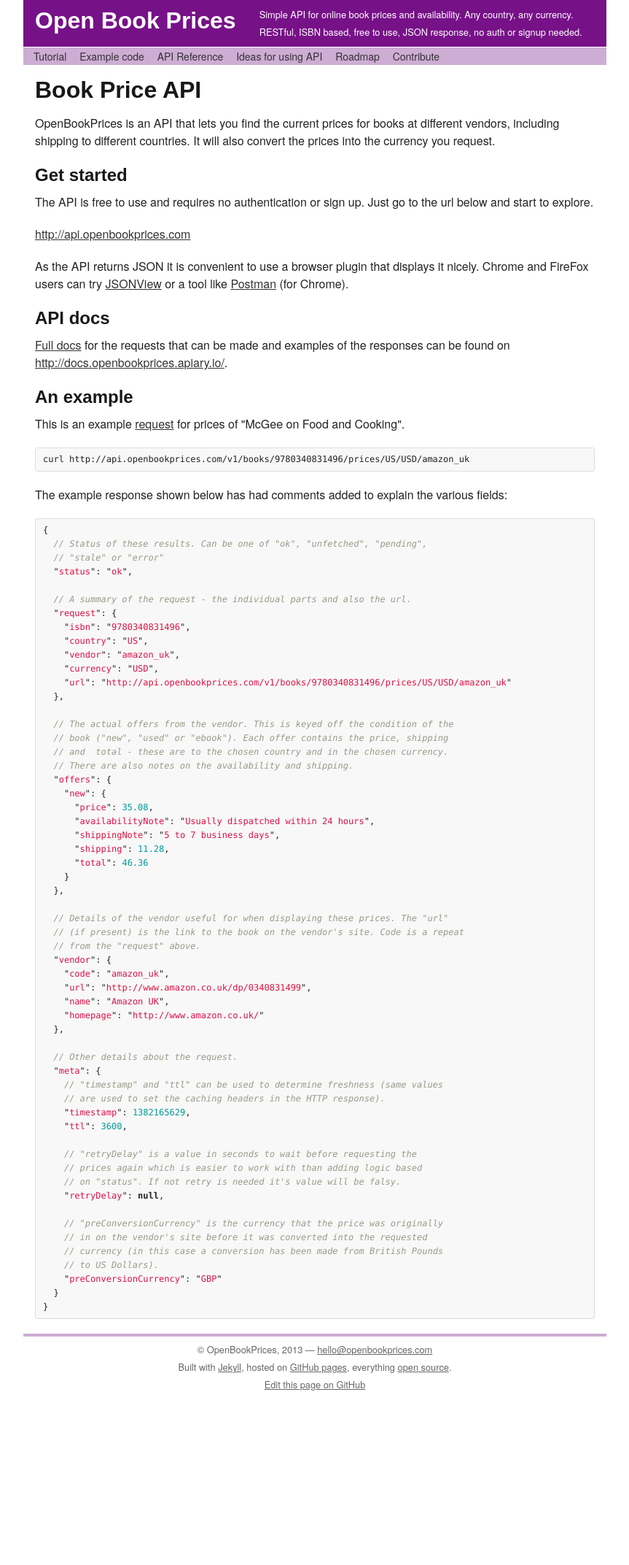
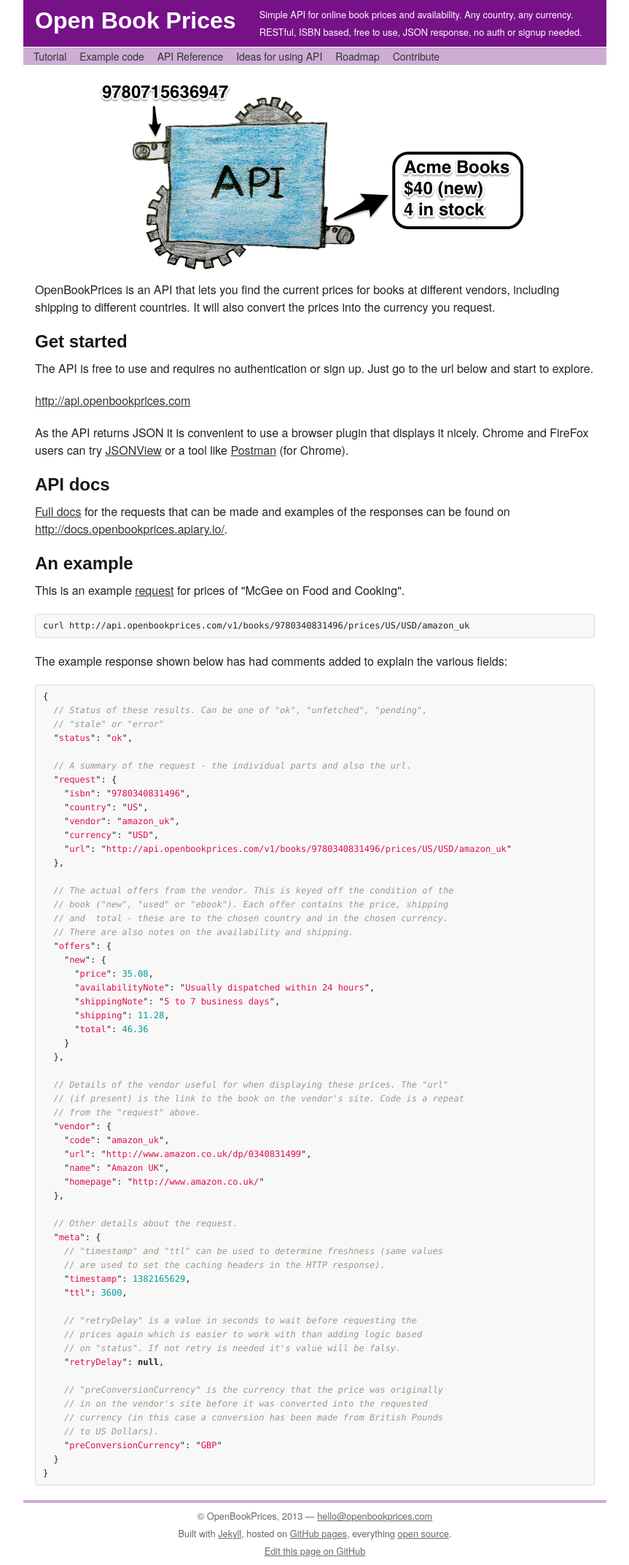
Before and after one commit to OpenBookPrices/www.openbookprices.com, a Jekyll site: the page built from index.html, in a window 1280 px wide. Shown: the whole page at 73% size, without its empty margins (208-1071 px from the left). Built offline with Jekyll 4.4.1, drawn with Linux system fonts in a browser that asks for light colours; before the commit the page ends 1916 px from its top, so only the background shows below that.

Commit message:
Add an overview image to the homepage

```diff
--- /dev/null
+++ b/_includes/css/homepage.css
@@ -0,0 +1,6 @@
+#explanatory-cartoon {
+  display: block;
+  margin: auto;
+  width: 100%;
+  max-width: 600px;
+}
--- a/assets/css/all.css
+++ b/assets/css/all.css
@@ -3,4 +3,5 @@
 {% include css/base.css %}
 {% include css/screen.css %}
 {% include css/tutorial.css %}
+{% include css/homepage.css %}
 {% include css/syntax.css %}
--- a/index.html
+++ b/index.html
@@ -3,7 +3,7 @@ layout: default
 title: OpenBookPrices
 ---
 
-<h1>Book Price API</h1>
+<img id="explanatory-cartoon" src="/assets/image/obp-explanation-cartoon.png" alt="Explanatory Cartoon">
 
 <p>
   OpenBookPrices is an API that lets you find the current prices for books at
```
Also changed, not shown: assets/image/obp-explanation-cartoon.png (added).
